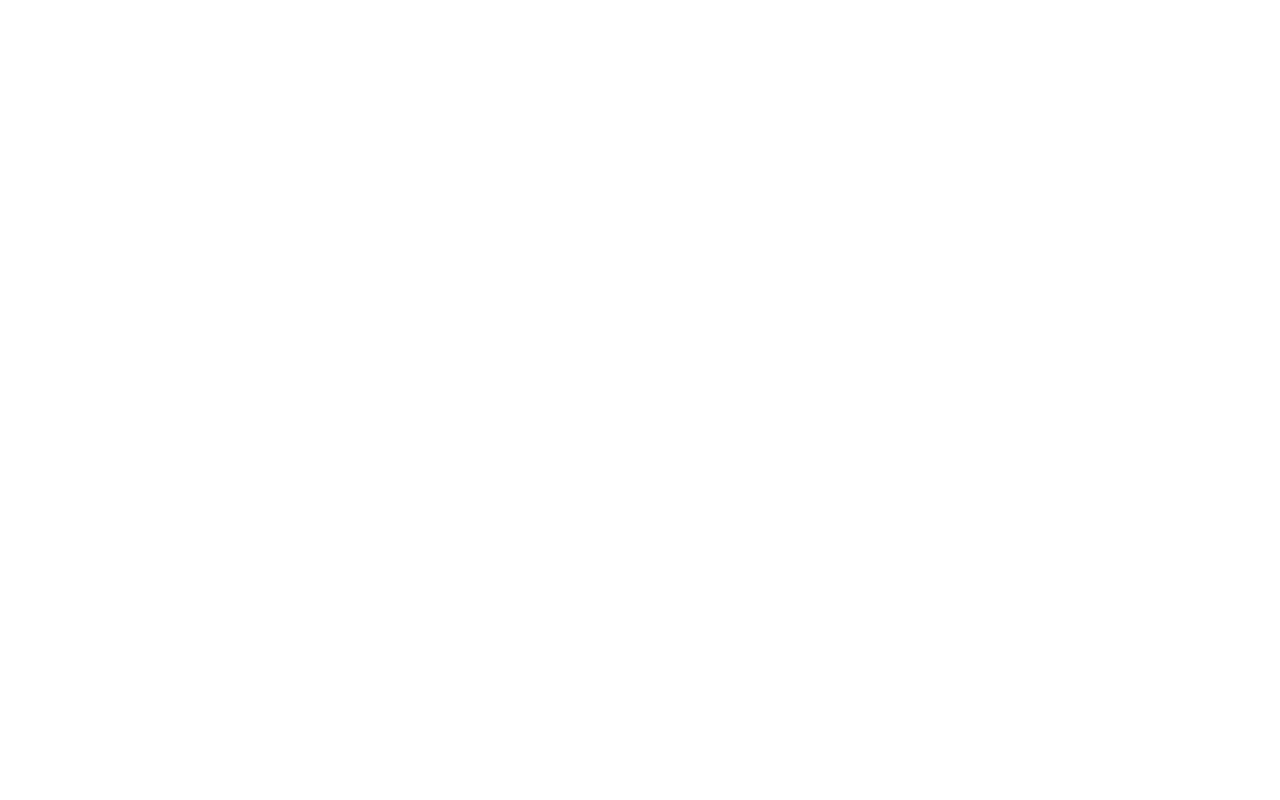
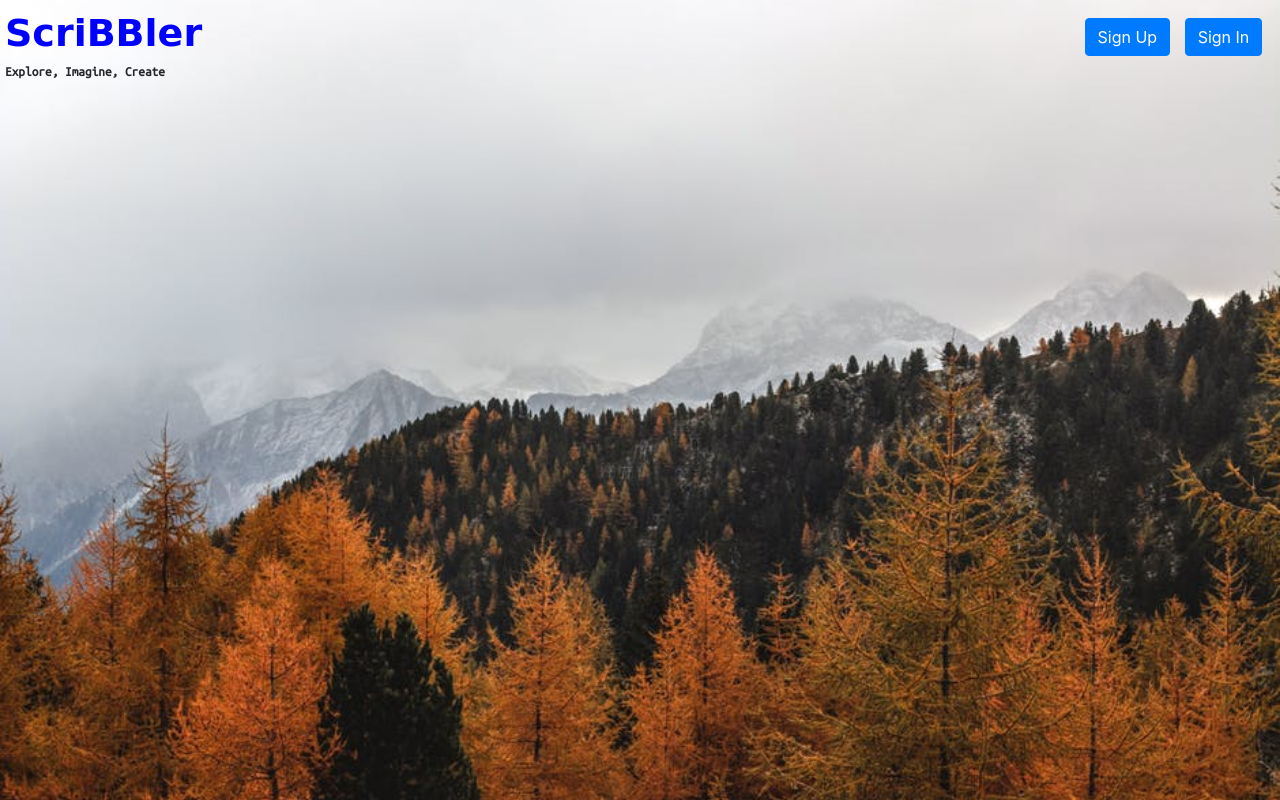
Before and after one commit to Mhooda2412/project_scribbler, a plain HTML site: page index.html in a window 1280 px wide. Drawn offline with nearby package versions, Linux system fonts and the light colour scheme; a web font is replaced by a local one.

Commit message:
Header Title and signin and signup button added

```diff
--- a/index.html
+++ b/index.html
@@ -3,11 +3,45 @@
 
 <head>
     <!-- TODO: Include Font Awesome file here -->
-    <!-- TODO: Include Google Fonts file here -->
+
+    <!-- Google Fonts -->
+    <link href="https://fonts.googleapis.com/css2?family=Montez&family=Ubuntu+Mono&display=swap" rel="stylesheet">
+
+    <!-- BootstrapCDN -->
+    <link rel="stylesheet" href="https://stackpath.bootstrapcdn.com/bootstrap/4.5.0/css/bootstrap.min.css" integrity="sha384-9aIt2nRpC12Uk9gS9baDl411NQApFmC26EwAOH8WgZl5MYYxFfc+NcPb1dKGj7Sk" crossorigin="anonymous">
+
+
+    <!-- Custom Css -->
+    <link rel="stylesheet" href="./styles/index.css">
+    <link rel="stylesheet" href="./styles/header.css">
 </head>
 
 <body>
-    <!-- TODO: Include all your code for the header and home page here -->
+    <div id="mainContainer">
+
+        <!-- Header -->
+        <div class="header">
+            <div class="headerLeft">
+                <p class="title">ScriBBler</p>
+                <p class="subTitle">Explore, Imagine, Create</p>
+            </div>
+            <div class="headerRight">
+                <button id="buttonForSignUp" class="btn btn-primary">Sign Up</button>
+                <button id="buttonForSignIn" class="btn btn-primary">Sign In</button>
+            </div>
+
+        </div>
+        <!--  All Posts & Create Post button -->
+        <div class="postButtons">
+        </div>
+    </div>
+    <!-- Sign In modal -->
+    <div></div>
+    <!--  Sign Up modal  -->
+    <div></div>
+
+    <!-- Create Post modal -->
+    <div></div>
 </body>
 
 </html>
--- /dev/null
+++ b/styles/header.css
@@ -0,0 +1,31 @@
+
+.header{
+    overflow: hidden;
+    padding: 5px;
+}
+
+.title{
+    font-family: 'Montez', cursive;
+    color:blue;
+    font-size: 38px;
+    margin-bottom: 0px;
+    font-weight: bold;
+}
+
+.subTitle{
+    font-family: 'Ubuntu Mono', monospace;
+    font-size: smaller;
+    font-weight: bold;
+}
+
+.headerLeft{
+    float: left;
+}
+.headerRight{
+    float: right;
+    margin: 1%;
+}
+
+#buttonForSignIn{
+    margin-left: 10px;
+}
--- /dev/null
+++ b/styles/index.css
@@ -0,0 +1,11 @@
+body{
+    background: url('../images/background.jpg');
+    background-repeat: no-repeat;
+    background-attachment: fixed;
+    background-position: center center;
+    background-size: cover;
+    margin: 0 !important;
+    background-size: 100% cover!important;
+    overflow:hidden;
+    display: block;
+ }
```
